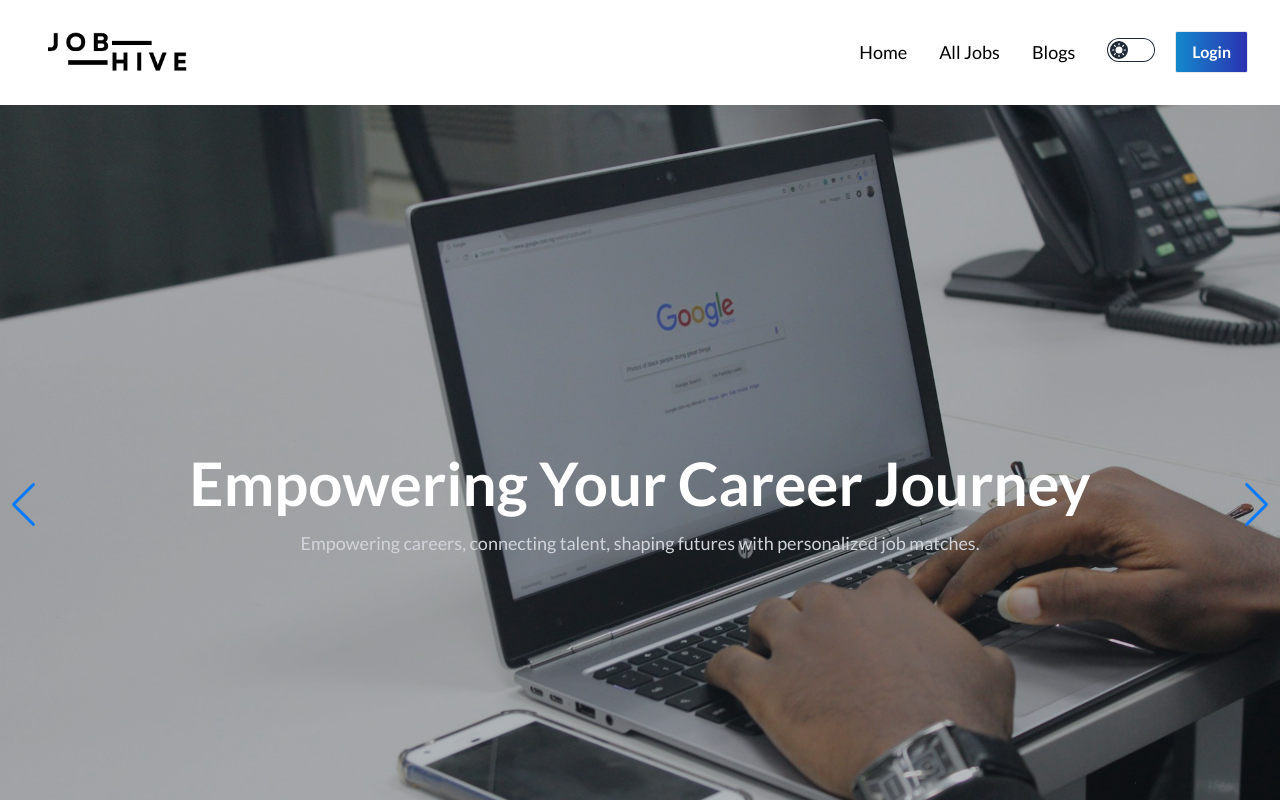
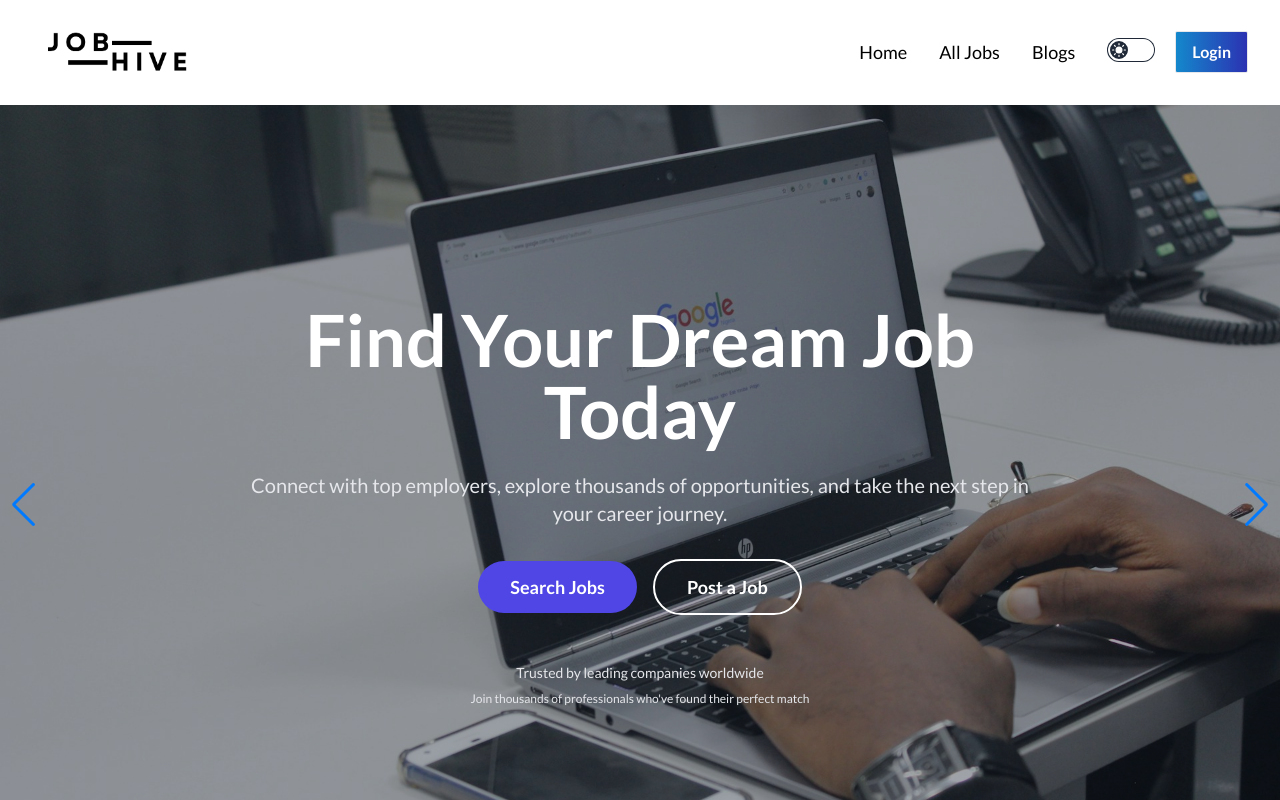
Before and after one commit to mdYeasin2001/hire-vibe-client, a React (Vite) app: page / in a window 1280 px wide. Shown: the top 800 px of the page. Built offline with nearby package versions, Linux system fonts and the light colour scheme; no server answers.

Commit message:
Redesigned banner section

```diff
--- a/src/components/banner/Banner.jsx
+++ b/src/components/banner/Banner.jsx
@@ -33,15 +33,15 @@ const Banner = () => {
                     </Slide>
                 </SwiperSlide>
                 <SwiperSlide>
-                <Slide image={slide2}>
+                    <Slide image={slide2}>
                     </Slide>
                 </SwiperSlide>
                 <SwiperSlide>
-                <Slide image={slide3}>
+                    <Slide image={slide3}>
                     </Slide>
                 </SwiperSlide>
                 <SwiperSlide>
-                <Slide image={slide4}>
+                    <Slide image={slide4}>
                     </Slide>
                 </SwiperSlide>
             </Swiper>
--- a/src/components/banner/Slide.jsx
+++ b/src/components/banner/Slide.jsx
@@ -1,34 +1,76 @@
 import PropTypes from 'prop-types';
 import { motion } from "framer-motion"
+import { Link } from 'react-router-dom';
+
 const Slide = ({ image }) => {
     return (
-        <div className="w-full bg-center bg-cover md:h-[750px] lg:h-[800px]" style={{ backgroundImage: `url(${image})` }}>
-
-            <div className="flex items-center justify-center w-full h-full bg-gray-900/30">
-                <div className="text-center">
+        <div className="w-full bg-center bg-cover h-[500px] sm:h-[600px] md:h-[750px] lg:h-[800px]" style={{ backgroundImage: `url(${image})` }}>
+            <div className="flex items-center justify-center w-full h-full bg-gray-900/40">
+                <div className="text-center max-w-4xl px-4 mx-auto">
                     <motion.h1
                         initial={{ x: -100, opacity: 0 }}
                         animate={{ x: 0, opacity: 1 }}
                         transition={{
-                            delay: 0.2, x: { type: "spring", stiffness: 60 }, opacity: { duration: 1 },
+                            delay: 0.2,
+                            x: { type: "spring", stiffness: 60 },
+                            opacity: { duration: 1 },
                             ease: "easeIn",
                             duration: 1,
                         }}
-                        className="text-2xl lg:text-6xl font-semibold text-white">Empowering Your Career Journey</motion.h1>
+                        className="text-2xl sm:text-3xl md:text-5xl lg:text-7xl font-bold text-white leading-tight px-2 sm:px-4"
+                    >
+                        Find Your Dream Job Today
+                    </motion.h1>
+
                     <motion.p
                         initial={{ x: -100, opacity: 0 }}
                         animate={{ x: 0, opacity: 1 }}
                         transition={{
-                            delay: 0.2, x: { type: "spring", stiffness: 60 }, opacity: { duration: 1 },
+                            delay: 0.4,
+                            x: { type: "spring", stiffness: 60 },
+                            opacity: { duration: 1 },
                             ease: "easeIn",
                             duration: 1,
                         }}
-                        className='text-lg text-gray-300 mt-4'>Empowering careers, connecting talent, shaping futures with personalized job matches.</motion.p>
+                        className='text-base sm:text-lg md:text-xl text-gray-200 mt-4 sm:mt-6 mb-6 sm:mb-8 px-3 sm:px-6'
+                    >
+                        Connect with top employers, explore thousands of opportunities, and take the next step in your career journey.
+                    </motion.p>
+
+                    <motion.div
+                        initial={{ y: 50, opacity: 0 }}
+                        animate={{ y: 0, opacity: 1 }}
+                        transition={{
+                            delay: 0.6,
+                            y: { type: "spring", stiffness: 60 },
+                            opacity: { duration: 1 },
+                            ease: "easeOut",
+                        }}
+                        className="flex flex-col sm:flex-row gap-3 sm:gap-4 justify-center items-center mt-6 sm:mt-8"
+                    >
+                        <Link to="/all-jobs" className="w-48 sm:w-auto px-6 sm:px-8 py-2 sm:py-3 bg-indigo-600 hover:bg-indigo-700 text-white font-semibold rounded-full transition-colors duration-300 text-base sm:text-lg">
+                            Search Jobs
+                        </Link>
+                        <Link to="/add-job" className="w-48 sm:w-auto px-6 sm:px-8 py-2 sm:py-3 bg-transparent border-2 border-white text-white hover:bg-white hover:text-gray-900 font-semibold rounded-full transition-all duration-300 text-base sm:text-lg">
+                            Post a Job
+                        </Link>
+                    </motion.div>
+
+                    <motion.div
+                        initial={{ y: 50, opacity: 0 }}
+                        animate={{ y: 0, opacity: 1 }}
+                        transition={{
+                            delay: 0.8,
+                            y: { type: "spring", stiffness: 60 },
+                            opacity: { duration: 1 },
+                        }}
+                        className="mt-8 sm:mt-12 text-gray-200"
+                    >
+                        <p className="text-xs sm:text-sm font-medium">Trusted by leading companies worldwide</p>
+                        <p className="text-xs mt-1 sm:mt-2">Join thousands of professionals who&apos;ve found their perfect match</p>
+                    </motion.div>
                 </div>
-
-
             </div>
-
         </div>
     );
 };
```
Also changed, not shown: 1 other file (tests, documents, lock files or other folders).
